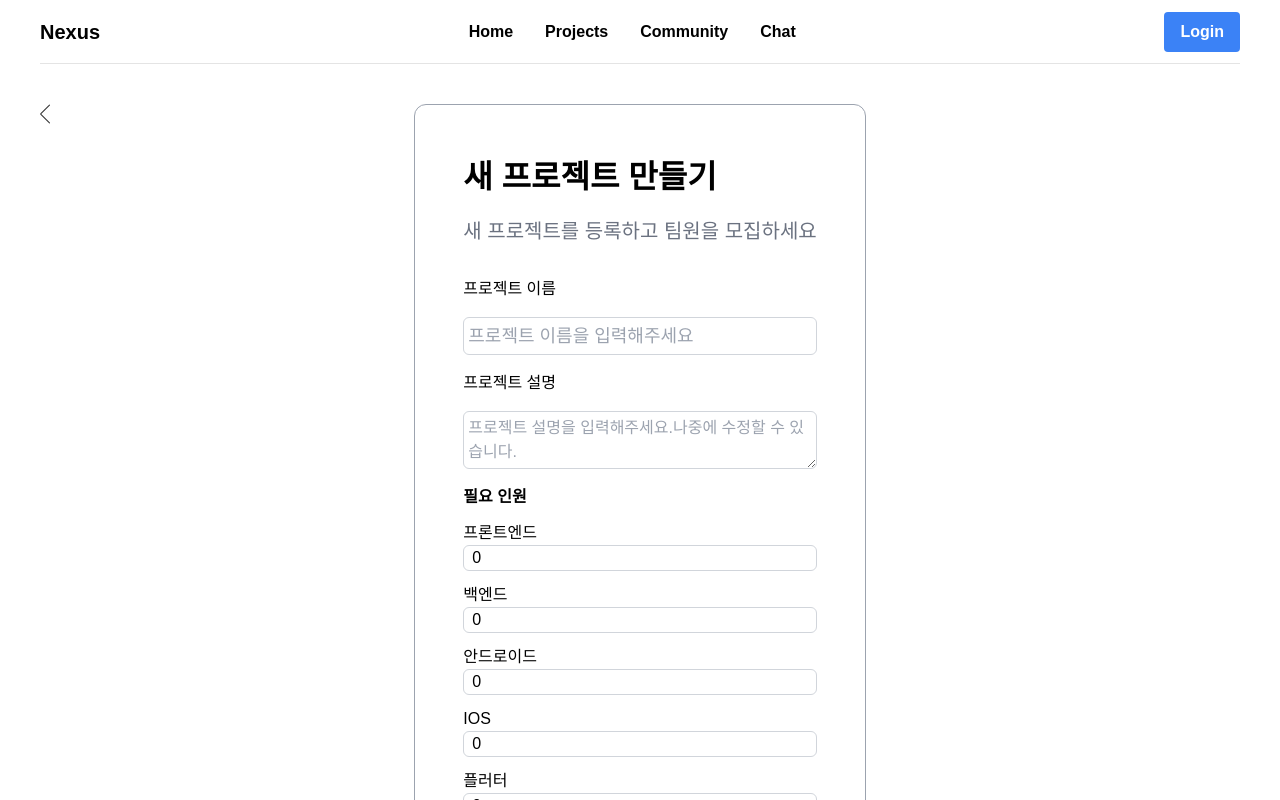
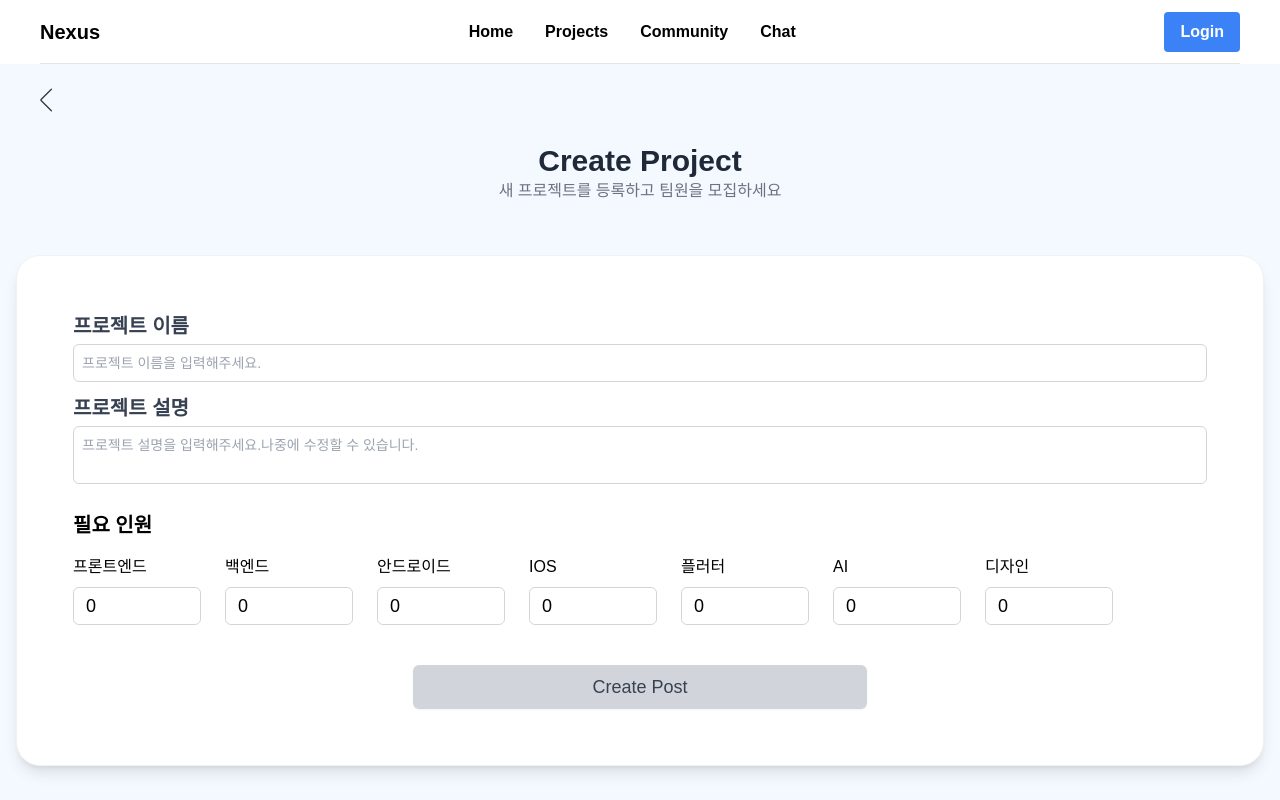
Before and after one commit to wwwcomcomcomcom/nexus-fe, a React (Vite) app: page /createProject in a window 1280 px wide. Shown: the top 800 px of the page. Built offline with nearby package versions, Linux system fonts and the light colour scheme; a web font is replaced by a local one.

Commit message:
style: 디자인 반영영

```diff
--- a/src/component/createProject/CreateNewProject.tsx
+++ b/src/component/createProject/CreateNewProject.tsx
@@ -29,6 +29,7 @@ export default function CreateNewProject({
 }) {
   const navigate = useNavigate();
   const formStore = useProjectFormStore();
+  const isDisabled = !formStore.name || !formStore.description;
 
   function submitProjectData() {
     if (!formStore.name) {
@@ -39,44 +40,75 @@ export default function CreateNewProject({
   }
 
   return (
-    <>
-      <div
-        className="inline-flex items-center justify-center m-2 absolute left-0 p-8 cursor-pointer"
-        onClick={() => navigate("/projects")}
+    <div className="flex flex-col w-full bg-[#F4F9FF] h-screen">
+      <div className="px-8 py-4">
+        <span
+          className="inline-block p-2 cursor-pointer"
+          onClick={() => navigate(-1)}
         >
-        <LeftArrowIcon />
+          <LeftArrowIcon className="w-3 h-auto" />
+        </span>
       </div>
-      <div className="flex flex-col border rounded-xl border-gray-400 p-12 my-10 gap-4 h-fit">
-        <h1 className="text-[2rem] font-bold">새 프로젝트 만들기</h1>
-        <h2 className="text-xl text-gray-500 mb-4">
+
+      <main className="overflow-hidden relative">
+        {/* <div className="w-[50vw] h-[50vw] sm:w-[100rem] sm:h-[100rem] rounded-full absolute bg-[#F4F9FF]  right-0 -z-10 translate-x-1/3"></div>
+        <div className="w-[40vw] h-[40vw] sm:w-[60rem] sm:h-[60rem] rounded-full absolute bg-[#F4F9FF] left-0 -z-10 -translate-x-1/2 top-[110rem]"></div> */}
+        <div className="text-center mb-6">
+          <h1 className="text-3xl font-bold text-gray-800">Create Project</h1>
+
+          <p className="text-gray-500">
             새 프로젝트를 등록하고 팀원을 모집하세요
-        </h2>
+          </p>
+        </div>
 
-        <label htmlFor="projectName">프로젝트 이름</label>
+        {/* 입력 폼 */}
+        <div className="flex flex-col items-center p-4 pb-10">
+          <div className="w-full max-w-7xl mt-3 p-14 bg-white rounded-3xl shadow-lg border border-[#F2F2F2]">
+            <div>
+              <div>
+                <label
+                  htmlFor="projectName"
+                  className="block text-xl font-bold text-gray-700"
+                >
+                  프로젝트 이름
+                </label>
                 <input
                   id="projectName"
                   type="text"
-          className="transition-all duration-200 rounded-md border border-gray-300 text-lg p-1 focus:py-2"
-          placeholder="프로젝트 이름을 입력해주세요"
+                  className="w-full mt-1 p-2 border border-gray-300 rounded-md text-sm outline-none resize-none"
+                  placeholder="프로젝트 이름을 입력해주세요."
                   value={formStore.name}
                   onInput={(e) =>
                     formStore.setProjectForm({ name: e.currentTarget.value })
                   }
                 />
+              </div>
 
-        <label htmlFor="projectDescription">프로젝트 설명</label>
+              <div>
+                <label
+                  htmlFor="projectDescription"
+                  className="block text-xl font-bold text-gray-700 pt-3"
+                >
+                  프로젝트 설명
+                </label>
                 <textarea
                   id="projectDescription"
-          className="transition-all duration-200 rounded-md border border-gray-300 p-1"
+                  className="w-full mt-1 p-2 border border-gray-300 rounded-md text-sm outline-none resize-none"
                   placeholder="프로젝트 설명을 입력해주세요.나중에 수정할 수 있습니다."
                   value={formStore.description}
                   onInput={(e) =>
-            formStore.setProjectForm({ description: e.currentTarget.value })
+                    formStore.setProjectForm({
+                      description: e.currentTarget.value,
+                    })
                   }
                 />
+              </div>
+            </div>
 
-        <div className="flex flex-col gap-3">
-          <label className="font-semibold">필요 인원</label>
+            {/* 폼 */}
+            <div className="pt-5">
+              <label className="font-semibold text-xl">필요 인원</label>
+              <div className="flex flex-wrap gap-6 pt-4">
                 {ROLES.map((role) => (
                   <RoleInput
                     key={role.targetRole}
@@ -86,15 +118,25 @@ export default function CreateNewProject({
                   />
                 ))}
               </div>
+            </div>
 
+            <div className="flex justify-center mt-10">
               <button
-          className="rounded-md h-10 px-6 relative bottom-0 text-lg bg-gray-200 mt-4 transition active:bg-gray-300 active:shadow-md shadow-black"
+                className={`py-2 px-6 w-[40%] rounded-md text-lg shadow-sm transition transform ${
+                  isDisabled
+                    ? "bg-gray-300 cursor-not-allowed text-gray-700"
+                    : "bg-[#DEFFEE] text-black hover:-translate-y-0.5 active:translate-y-0.5"
+                }`}
+                disabled={isDisabled}
                 onClick={submitProjectData}
               >
-          Create Project
+                Create Post
               </button>
             </div>
-    </>
+          </div>
+        </div>
+      </main>
+    </div>
   );
 }
 
@@ -106,7 +148,7 @@ interface RoleInputProps {
 
 function RoleInput({ title, targetRole, formData }: RoleInputProps) {
   const inputStyle =
-    "transition-all duration-200 rounded-md border border-gray-300 focus:py-1 outline-none px-2";
+    "transition-all duration-200 rounded-md border border-gray-300 py-1 pl-3 mt-2 text-lg w-32 outline-none ";
 
   const handleInput = (e: React.ChangeEvent<HTMLInputElement>) => {
     const value = Math.max(0, parseInt(e.target.value) || 0);
```
Lines whose indentation alone changed are shown as unchanged.
